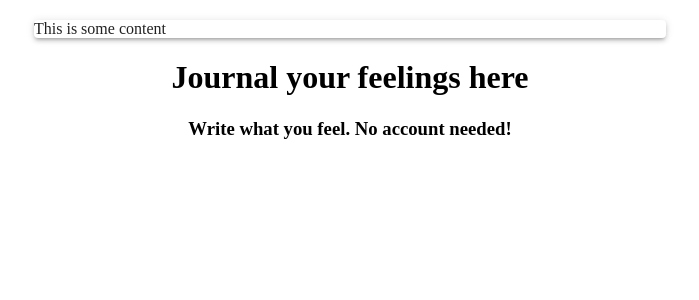
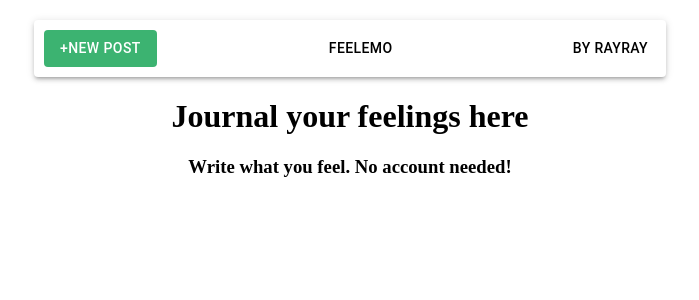
Before and after one commit to rayray39/feelemo, a React (Vite) app: page / in a window 1280 px wide. Shown: the top 300 px of the page, without its empty margins (290-989 px from the left). Built offline with nearby package versions, Linux system fonts and the light colour scheme.

Commit message:
App.tsx: Add buttons to toolbar

```diff
--- a/src/App.tsx
+++ b/src/App.tsx
@@ -1,4 +1,5 @@
 import Box from "@mui/material/Box"
+import Button from "@mui/material/Button"
 import Paper from "@mui/material/Paper"
 import Stack from "@mui/material/Stack"
 
@@ -9,8 +10,29 @@ function App() {
             transform:'translateX(50%)',
             marginTop:'20px'
         }}>
-            <Paper elevation={3}>
-                This is some content
+            <Paper elevation={3} sx={{
+                padding:'10px'
+            }}>
+                <Stack direction={'row'} sx={{
+                    display:'flex',
+                    justifyContent:'space-between'
+                }}>
+                    <Button variant="contained" disableElevation sx={{
+                        bgcolor:'mediumseagreen'
+                    }}>+New Post</Button>
+                    <Button sx={{
+                        color:'black',
+                        '&:hover':{
+                            bgcolor:'lightgrey',
+                        }
+                    }}>FeelEmo</Button>
+                    <Button sx={{
+                        color:'black',
+                        '&:hover':{
+                            bgcolor:'lightgrey',
+                        }
+                    }}>By rayray</Button>
+                </Stack>
             </Paper>
 
             <Box sx={{
```
